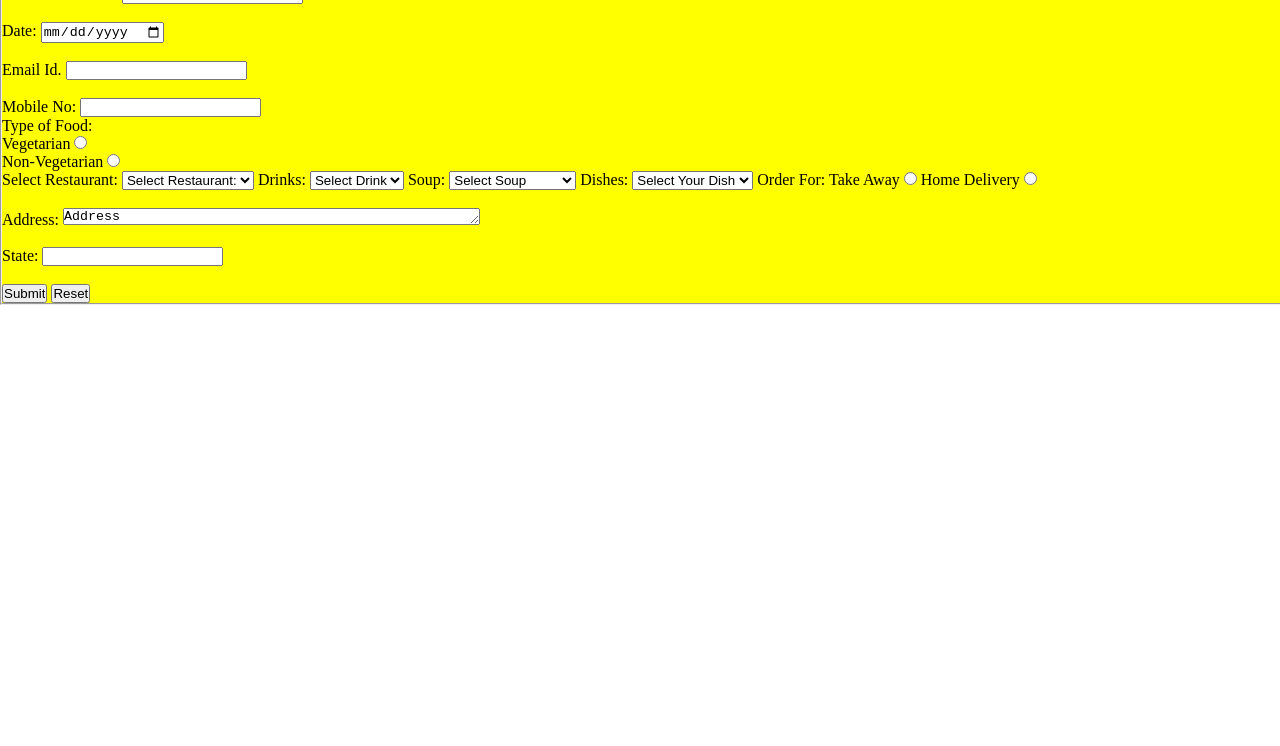
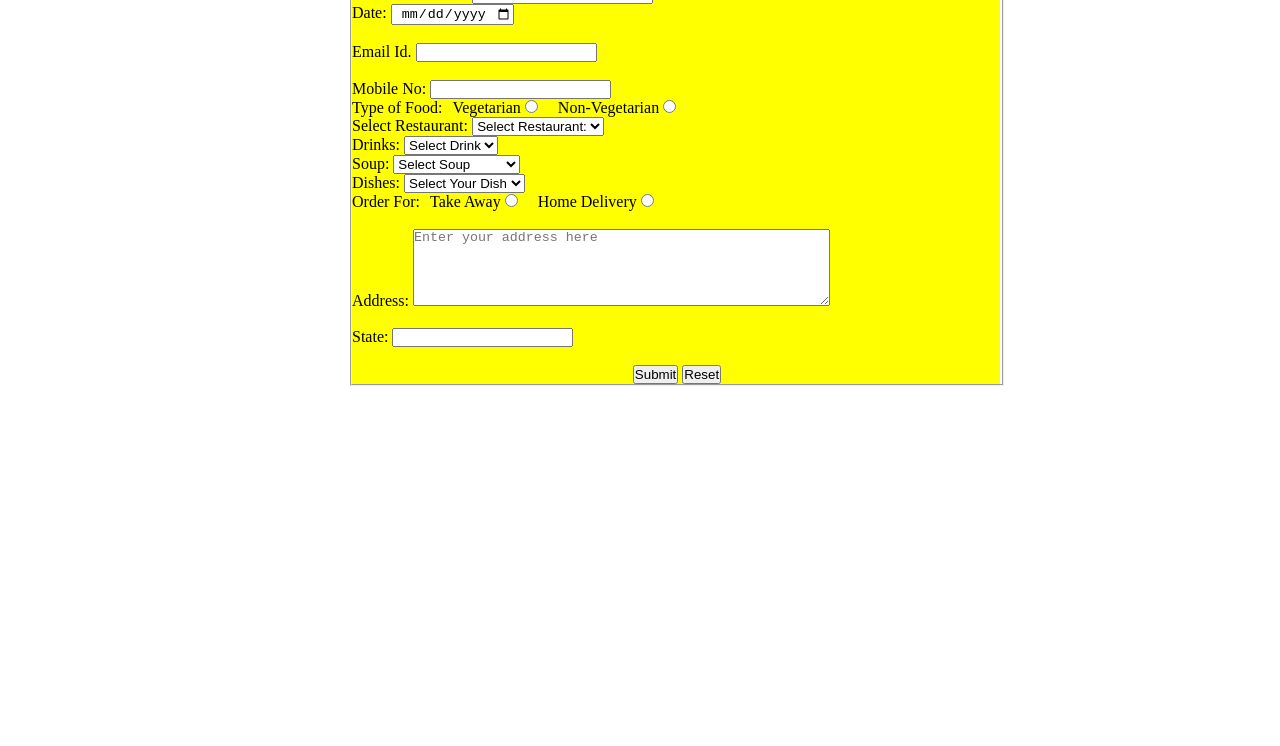
Before and after one commit to aditya3492gupta/Web-Development-Practice, a plain HTML site: page form_res.html in a window 1280 px wide. Shown: the part 54-800 px from the top of the page. Drawn offline with Linux system fonts and the light colour scheme.

Commit message:
update in form

```diff
--- a/form_res.css
+++ b/form_res.css
@@ -6,9 +6,33 @@
 
 .container {
     background-color: yellow;
+    /* justify-content: center; */
+    margin: 0 350px;
+    width: 650px;
+    height: auto;
+    /* display: gri; */
 }
 
 .field {
     width: 100%;
     height: auto;
 }
+
+.input {
+    /* justify-content: center; */
+    /* align-items: center; */
+    text-align: center;
+    /* padding-left: 100px; */
+}
+
+
+
+.list {
+    list-style: none;
+    display: flex;
+    /* padding: 10px 10px; */
+}
+
+.list>li {
+    padding: 0px 10px;
+}
--- a/form_res.html
+++ b/form_res.html
@@ -15,17 +15,26 @@
             <form>
 
                 <h1 style="text-align:center ;">OrderFoodOnline</h1>
+                <div class="name">
                     <label for="Name" class="label">Enter Your Name:</label>
 
-                <input type="text" name="lname" id="lname" class="input"><br><br>
+                    <input type="text" name="lname" id="lname" class="input">
+                </div>
+                <div class="date">
                     <label for="dt" class="label">Date:</label>
                     <input type="date" name="dt" id="dt" class="input"><br><br>
+                </div>
+                <div class="email">
                     <label for="Email" class="label">Email
                         Id.</label>
                     <input type="email" name="email" id="email" class="input"><br><br>
+                </div>
+                <div class="mobile">
                     <label for="mn" class="label">Mobile No:</label>
                     <input type="number" name="ContactNumber" id="ContactNumber" class="input"><br>
-                <ul>
+                </div>
+                <div class="category">
+                    <ul class="list">
                         <label for="option" class="label">Type of Food:</label>
                         <li><label for="option" class="label">Vegetarian</label>
                             <input type="radio" name="Vn" id="Vn" class="input">
@@ -34,6 +43,8 @@
                             <input type="radio" name="Vn" id="Vn" class="input">
                         </li>
                     </ul>
+                </div>
+                <div class="rest">
                     <label for="res" class="label">Select Restaurant: </label>
                     <select name="res" id="res" class="input">
                         <option value="">Select Restaurant:</option>
@@ -42,6 +53,8 @@
                         <option value="Lal">Lal Kuan</option>
                         <option value="Vijya">Vijya Nagar</option>
                     </select>
+                </div>
+                <div class="drinks">
                     <label for="drink" class="label">Drinks:</label>
                     <select name="drink" id="drink">
                         <option value="">Select Drink</option>
@@ -50,6 +63,8 @@
                         <option value="Soft">Soft Drink</option>
                         <option value="juice">Fruit Juice</option>
                     </select>
+                </div>
+                <div class="soups">
                     <label for="soup">Soup:</label>
                     <select name="soup" id="soup">
                         <option value="">Select Soup</option>
@@ -58,6 +73,8 @@
                         <option value="veg">Vegetable Soup</option>
                         <option value="hot">Hot and Sour</option>
                     </select>
+                </div>
+                <div class="dishes">
                     <label for="dish">Dishes:</label>
                     <select name="dish" id="dish">
                         <option value="">Select Your Dish</option>
@@ -67,20 +84,34 @@
                         <option value="chole">Chole Bathure</option>
                         <option value="pav">Pav Bhaji</option>
                     </select>
-                <label for="of" class="label">Order
-                    For:</label>
-                <label for="Ta" class="label">Take Away</label>
+                </div>
+                <div class="del_type">
+                    <ul class="list">
+                        <label for="of" class="label">Order For:</label>
+                        <li><label for="Ta" class="label">Take Away</label>
                             <input type="radio" name="radio" id="radio" class="input">
-                <label for="Ta" class="label">Home Delivery</label>
+                        </li>
+                        <li><label for="Ta" class="label">Home Delivery</label>
                             <input type="radio" name="radio" id="radio" class="input"><br><br>
+                        </li>
+                    </ul>
+                </div>
+                <div class="add">
                     <label class="ak" for="Address" class="label">Address:</label>
-                <textarea name="address" id="address" cols="50" rows="1">Address</textarea><br><br>
+                    <textarea name="address" id="address" cols="50" rows="5"
+                        placeholder="Enter your address here"></textarea><br><br>
+                </div>
+                <div class="states">
                     <label for="state" class="label">State:</label>
                     <input type="text" name="state" id="state" class="input"><br><br>
+                </div>
+                <center>
+                    <div class="btn">
                         <input type="submit" value="Submit" class="input">
                         <input type="reset" value="Reset" class="input">
+                    </div>
+                </center>
 
-                </center>
 
             </form>
 
```
Lines whose indentation alone changed are shown as unchanged.
